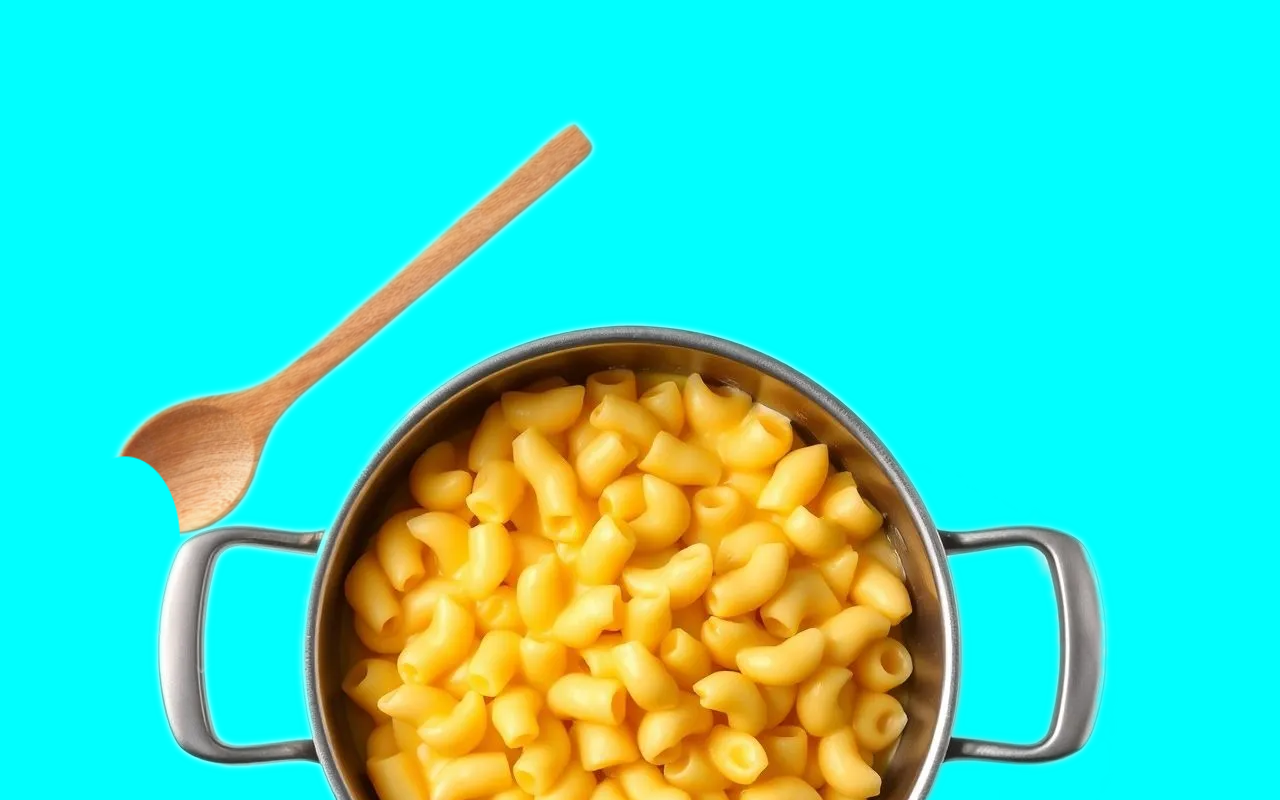
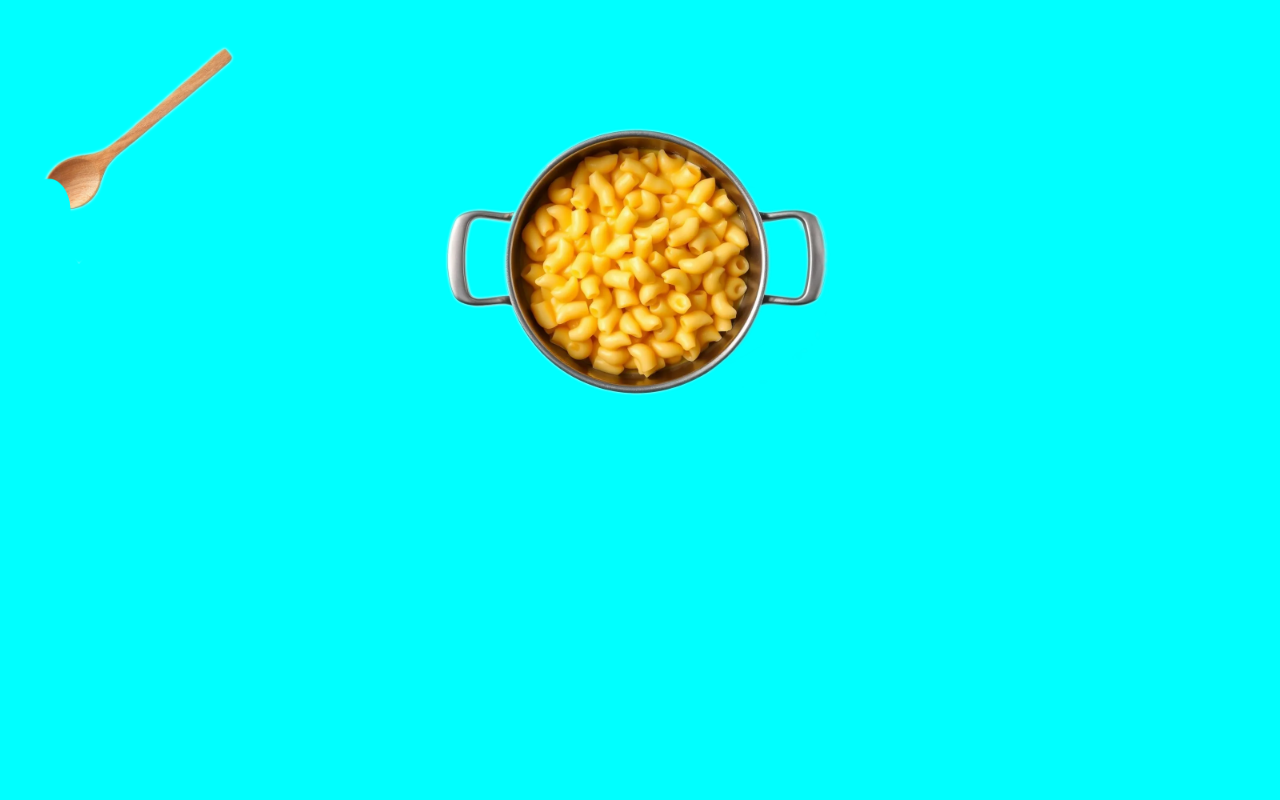
Before and after one commit to Seranie/macaroni-in-a-pot, a React (Vite) app: page / in a window 1280 px wide. Shown: the top 800 px of the page. Built offline with nearby package versions, Linux system fonts and the light colour scheme.

Commit message:
done positioning spoon and pot

```diff
--- a/src/components/Background.module.css
+++ b/src/components/Background.module.css
@@ -2,4 +2,5 @@
     background-color: aqua;
     height: 100%;
     overflow: hidden;
+    position: relative;
 }
--- /dev/null
+++ b/src/components/Pot.module.css
@@ -0,0 +1,11 @@
+.pot {
+    width: 100%;
+    max-width: 40vw;
+    height: auto;
+}
+
+.flex {
+    display: flex;
+    align-items: center;
+    justify-content: center;
+}
--- a/src/components/Pot.tsx
+++ b/src/components/Pot.tsx
@@ -1,9 +1,10 @@
 import pot from '../assets/pot.webp';
+import styles from './Pot.module.css';
 
 export default function Pot(){
     return (
-        <>
-            <img src={ pot } alt='Pot'></img>
-        </>
+        <div className={ styles.flex }>
+            <img src={ pot } alt='Pot' className={ styles.pot } width='1280' height='1280'/>
+        </div>
     )
 }
--- a/src/components/Spoon.module.css
+++ b/src/components/Spoon.module.css
@@ -10,8 +10,6 @@
     position: absolute;
     top: 0;
     left: 0;
-    height: auto;
-    width: 100%;
 }
 
 .relative {
@@ -31,7 +29,8 @@
     height: auto;
 }
 
-.setHeightAndWidth {
-    height: 1280px;
-    width: 720px;
+.absoluteDiv {
+    width: 100%;
+    max-width: 22vw;
+    height: auto;
 }
--- a/src/components/Spoon.tsx
+++ b/src/components/Spoon.tsx
@@ -7,13 +7,9 @@ export default function Spoon() {
     const nodeRef = useRef(null);
 
     return (
-        <Draggable
-            nodeRef={nodeRef}
-            handle='.handle'
-        >
-            <div className={`${ styles.relative } `} ref={ nodeRef }>
-                <div className={`${ styles.absolute } ${ styles.setHeightAndWidth }`} >
-                    <img src={ woodenSpoon } alt="wooden spoon" className={ styles.img }/>
+        <Draggable nodeRef={nodeRef} handle='.handle'>
+                <div className={`${ styles.absolute } ${ styles.absoluteDiv }`} ref={ nodeRef }>
+                    <img src={ woodenSpoon } alt="wooden spoon" className={ styles.img } width='645' height='604'/>
 
                     <svg xmlns='http://www.w3.org/2000/svg' id='spoonSVG' className={`${ styles.absolute }`} viewBox='0 0 648 604'>
                         <path className={`${ styles.handle } handle`} fill='transparent'
@@ -45,8 +41,6 @@ export default function Spoon() {
                         117.26,409.36 112.06,410.00 105.00,410.00 Z' />
                     </svg>
                 </div>
-            </div>
-
         </Draggable>
     )
 }
```
